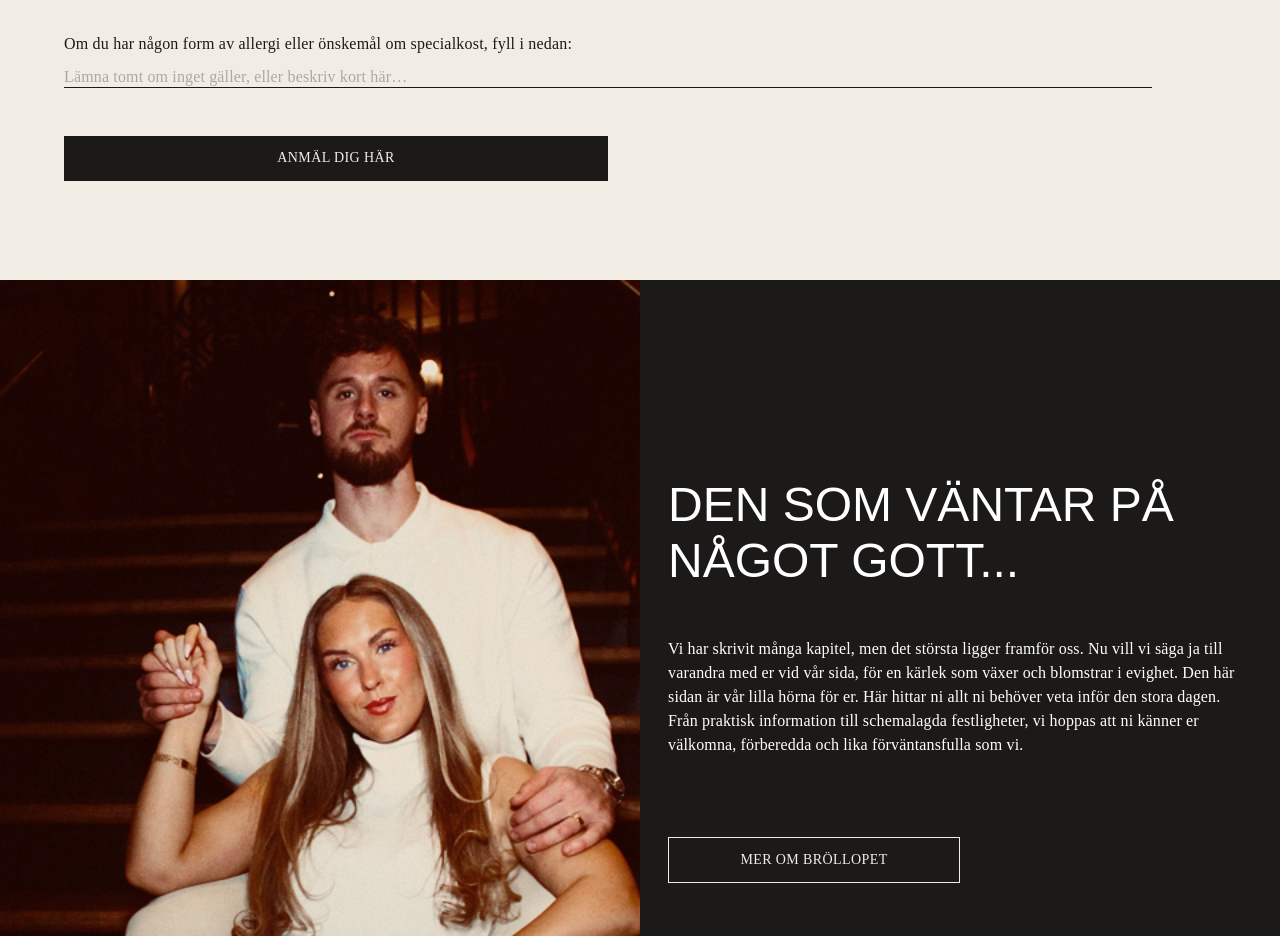
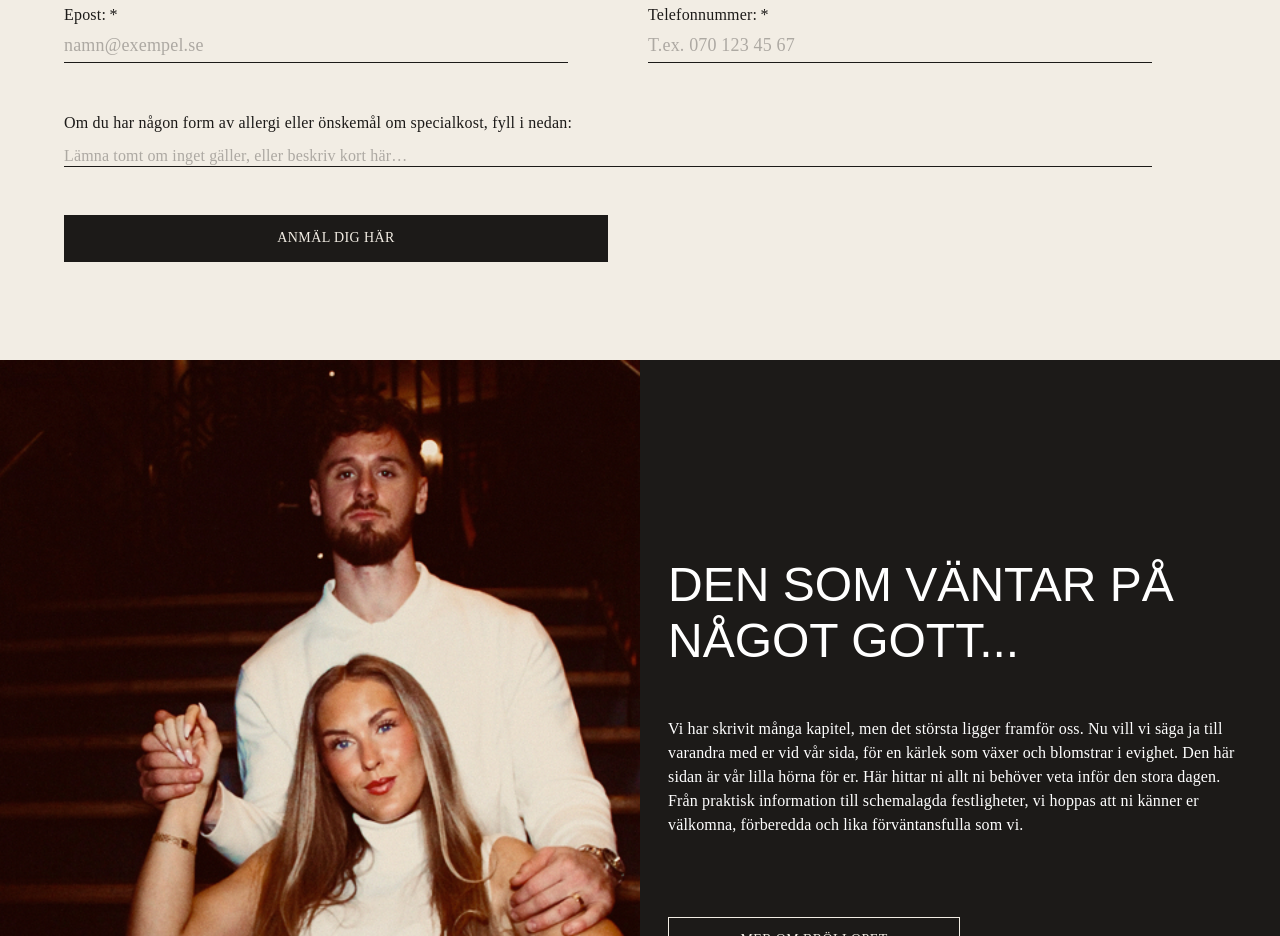
Before and after one commit to danibystrom/The-big-day, a Next.js app in the folder my-app/: page /osa in a window 1280 px wide. Shown: the part 1160-2096 px from the top of the page. Built offline with nearby package versions, Linux system fonts and the light colour scheme; a web font is replaced by a local one; what @mui/material-nextjs would draw is missing.

Commit message:
Update page heights to 100vh across multiple components for improved layout consistency. Refactor WeddingButton component to streamline style handling and enhance hover effects. Clean up unused code in OsaPage for better maintainability.

```diff
--- a/my-app/src/app/brollopet/bra-att-veta/page.tsx
+++ b/my-app/src/app/brollopet/bra-att-veta/page.tsx
@@ -107,7 +107,7 @@ export default function BraAttVetaPage() {
     <Box>
       <Box
         sx={{
-          height: "90vh",
+          height: "100vh",
           display: "flex",
           flexDirection: "column",
           justifyContent: "center",
--- a/my-app/src/app/brollopet/helgens-program/page.tsx
+++ b/my-app/src/app/brollopet/helgens-program/page.tsx
@@ -276,7 +276,7 @@ export default function HelgensProgramPage() {
     <Box>
       <Box
         sx={{
-          height: "90vh",
+          height: "100vh",
           display: "flex",
           flexDirection: "column",
           justifyContent: "center",
--- a/my-app/src/app/brollopet/page.tsx
+++ b/my-app/src/app/brollopet/page.tsx
@@ -127,7 +127,7 @@ export default function BrollopetPage() {
     <Box>
       <Box
         sx={{
-          height: "90vh",
+          height: "100vh",
           display: "flex",
           flexDirection: "column",
           justifyContent: "center",
--- a/my-app/src/app/brollopet/resa-ankomst/page.tsx
+++ b/my-app/src/app/brollopet/resa-ankomst/page.tsx
@@ -140,7 +140,7 @@ export default function ResaAnkomstPage() {
     <Box>
       <Box
         sx={{
-          height: "90vh",
+          height: "100vh",
           display: "flex",
           flexDirection: "column",
           justifyContent: "center",
--- a/my-app/src/app/components/HeroSection.tsx
+++ b/my-app/src/app/components/HeroSection.tsx
@@ -6,7 +6,7 @@ export default function HeroSection() {
     return (
         <Box
             sx={{
-                height: "90vh",
+                height: "100vh",
                 display: "flex",
                 flexDirection: "column",
                 justifyContent: "center",
--- a/my-app/src/app/components/WeddingButton.tsx
+++ b/my-app/src/app/components/WeddingButton.tsx
@@ -20,6 +20,40 @@ interface WeddingButtonProps {
 const DARK = "#1C1A18";
 const LIGHT = "#F2EDE4";
 
+function variantStyles(
+  isDarkBg: boolean,
+  v: StyleVariant
+): {
+  backgroundColor: string;
+  color: string;
+  border: string;
+} {
+  if (isDarkBg) {
+    return v === "filled"
+      ? {
+          backgroundColor: LIGHT,
+          color: DARK,
+          border: "1px solid transparent",
+        }
+      : {
+          backgroundColor: "transparent",
+          color: LIGHT,
+          border: `1px solid ${LIGHT}`,
+        };
+  }
+  return v === "filled"
+    ? {
+        backgroundColor: DARK,
+        color: LIGHT,
+        border: "1px solid transparent",
+      }
+    : {
+        backgroundColor: "transparent",
+        color: DARK,
+        border: `1px solid ${DARK}`,
+      };
+}
+
 export default function WeddingButton({
   text,
   href,
@@ -30,31 +64,16 @@ export default function WeddingButton({
   width = "50%",
 }: WeddingButtonProps) {
   const isDarkBg = background === "dark";
+  const styles = variantStyles(isDarkBg, variant);
+  const hoverStyles = variantStyles(
+    isDarkBg,
+    variant === "filled" ? "outlined" : "filled"
+  );
 
-  const styles =
-    isDarkBg
-      ? variant === "filled"
-        ? {
-            backgroundColor: LIGHT,
-            color: DARK,
-            border: "none",
-          }
-        : {
-            backgroundColor: "transparent",
-            color: LIGHT,
-            border: `1px solid ${LIGHT}`,
-          }
-      : variant === "filled"
-        ? {
-            backgroundColor: DARK,
-            color: LIGHT,
-            border: "none",
-          }
-        : {
-            backgroundColor: "transparent",
-            color: DARK,
-            border: `1px solid ${DARK}`,
-          };
+  const hoverSx = {
+    boxShadow: "none",
+    ...hoverStyles,
+  };
 
   const sx = {
     width,
@@ -65,17 +84,9 @@ export default function WeddingButton({
     boxShadow: "none",
     ...styles,
     ...(href
-      ? {
-          "&:hover": {
-            boxShadow: "none",
-            backgroundColor: styles.backgroundColor,
-          },
-        }
+      ? { "&:hover": hoverSx }
       : {
-          "&:hover:not(:disabled)": {
-            boxShadow: "none",
-            filter: "brightness(0.94)",
-          },
+          "&:hover:not(:disabled)": hoverSx,
           "&:disabled": {
             opacity: 0.55,
             color: LIGHT,
--- a/my-app/src/app/kontakt/page.tsx
+++ b/my-app/src/app/kontakt/page.tsx
@@ -97,7 +97,7 @@ export default function KontaktPage() {
     <Box>
       <Box
         sx={{
-          height: "90vh",
+          height: "100vh",
           display: "flex",
           flexDirection: "column",
           justifyContent: "center",
--- a/my-app/src/app/osa/page.tsx
+++ b/my-app/src/app/osa/page.tsx
@@ -16,7 +16,6 @@ export default function OsaPage() {
   const [successOpen, setSuccessOpen] = useState(false);
   const [errorOpen, setErrorOpen] = useState(false);
 
-  /** Ljus hjälptext i fältet – döljs vid fokus (klick) */
   const placeholderColor = "rgba(28, 26, 24, 0.32)";
   const bodyFont = '"Antic Didone", serif';
 
@@ -52,7 +51,6 @@ export default function OsaPage() {
       opacity: 1,
       fontFamily: bodyFont,
     },
-    /* Textarea-placeholder följer inte alltid input-regeln i alla webbläsare */
     "& textarea.MuiInputBase-input::placeholder": {
       fontFamily: bodyFont,
     },
@@ -124,7 +122,7 @@ export default function OsaPage() {
     <Box>
       <Box
         sx={{
-          height: "90vh",
+          height: "100vh",
           display: "flex",
           flexDirection: "column",
           justifyContent: "center",
```
